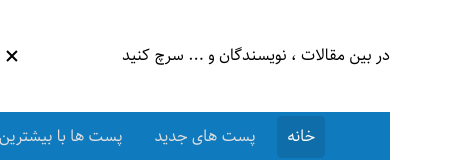
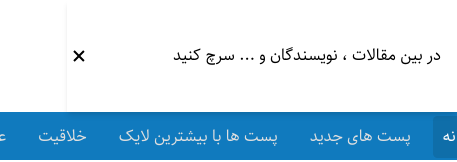
Before and after one commit to alizabetpoor/new_weblog, a React (Create React App) app in the folder frontend/: page / in a window 390 px wide. Both pictures are taken after a click on the icon 185 px from the left and 56 px from the top of the page. Shown: the top 162 px of the page, 457 px wide, since content can reach past the window. Built offline with nearby package versions, Linux system fonts and the light colour scheme; what react-toast-notifications would draw is missing.

Commit message:
add login state & change some styles & add dropdown components

```diff
--- a/frontend/src/components/Header.js
+++ b/frontend/src/components/Header.js
@@ -1,20 +1,33 @@
 import { NavLink } from "react-router-dom";
 import styles from "./Header.module.css";
+import { Link } from "react-router-dom";
 import logo from "../assets/images/logo.png";
 import { BiSearch, BiX } from "react-icons/bi";
-import { useState } from "react";
+import userphoto from "../assets/images/profile.webp";
+import ProfileDropDown from "./DropDown/ProfileDropDown";
+import NotifDropDown from "./DropDown/NotifDrowDown";
+import { useEffect, useState } from "react";
+
 const Header = () => {
+  const [loggedIn, setLoggedIn] = useState(false);
   const [searchBox, setSearchBox] = useState(false);
+  useEffect(() => {
+    let loginstate = localStorage.getItem("login");
+    if (loginstate) {
+      setLoggedIn(true);
+    }
+  }, []);
   return (
+    <>
       <header className={`${styles.header} w-full flex flex-col items-stretch`}>
         <div
           className={`${searchBox ? "flex" : "hidden"} ${
             searchBox ? styles.activeSearchBox : styles.closeSearchBox
-        } h-28 absolute top-0 right-0 w-full z-10 justify-center`}
+          } h-28 absolute top-0 right-0 w-full z-50 justify-center shadow-md`}
         >
-        <div className="flex relative min-w-min lg:w-8/12 w-full">
+          <div className="flex relative min-w-min lg:w-10/12 w-full">
             <input
-            className="w-full outline-none placeholder-black"
+              className="w-full outline-none placeholder-black lg::pr-0 pr-4"
               type="search"
               placeholder="در بین مقالات ، نویسندگان و ... سرچ کنید"
             />
@@ -25,7 +38,7 @@ const Header = () => {
           </div>
         </div>
         <div
-        className={`top lg:w-8/12 w-11/12 flex bg-white h-28 justify-between self-center`}
+          className={`top lg:w-10/12 w-11/12 flex bg-white h-28 justify-between self-center`}
         >
           <div className="flex items-center space-x-3 space-x-reverse">
             <img className="w-14 h-14" src={logo} alt="" />
@@ -36,16 +49,32 @@ const Header = () => {
               onClick={() => setSearchBox(true)}
               className="ml-5 cursor-pointer text-gray-500 text-xl hover:text-gray-600"
             />
-          <button className="py-1 px-4 text-blue-500">ورود</button>
-          <button className="bg-blue-500 py-1 px-4 rounded-md text-white">
+            {loggedIn ? (
+              <>
+                <NotifDropDown />
+                <ProfileDropDown />
+              </>
+            ) : (
+              <>
+                {" "}
+                <Link to="/login" className="py-1 px-4 text-blue-500">
+                  ورود
+                </Link>
+                <Link
+                  to="/register"
+                  className="bg-blue-500 py-1 px-4 rounded-md text-white"
+                >
                   ثبت نام
-          </button>
+                </Link>
+              </>
+            )}
           </div>
         </div>
+      </header>
       <div
-        className={`${styles.headerBottom} top-0 z-30 h-12 overflow-x-auto overflow-y-hidden flex justify-center`}
+        className={`${styles.headerBottom} z-30 h-12 sticky top-0 overflow-x-auto overflow-y-hidden flex justify-center`}
       >
-        <nav className={`${styles.navbar} w-8/12 my-auto`}>
+        <nav className={`${styles.navbar} w-10/12 my-auto`}>
           <ul className="flex space-x-3 space-x-reverse min-w-max">
             <NavLink exact to="/" activeClassName={styles.active}>
               خانه
@@ -65,7 +94,7 @@ const Header = () => {
           </ul>
         </nav>
       </div>
-    </header>
+    </>
   );
 };
 
```
Lines whose indentation alone changed are shown as unchanged.
